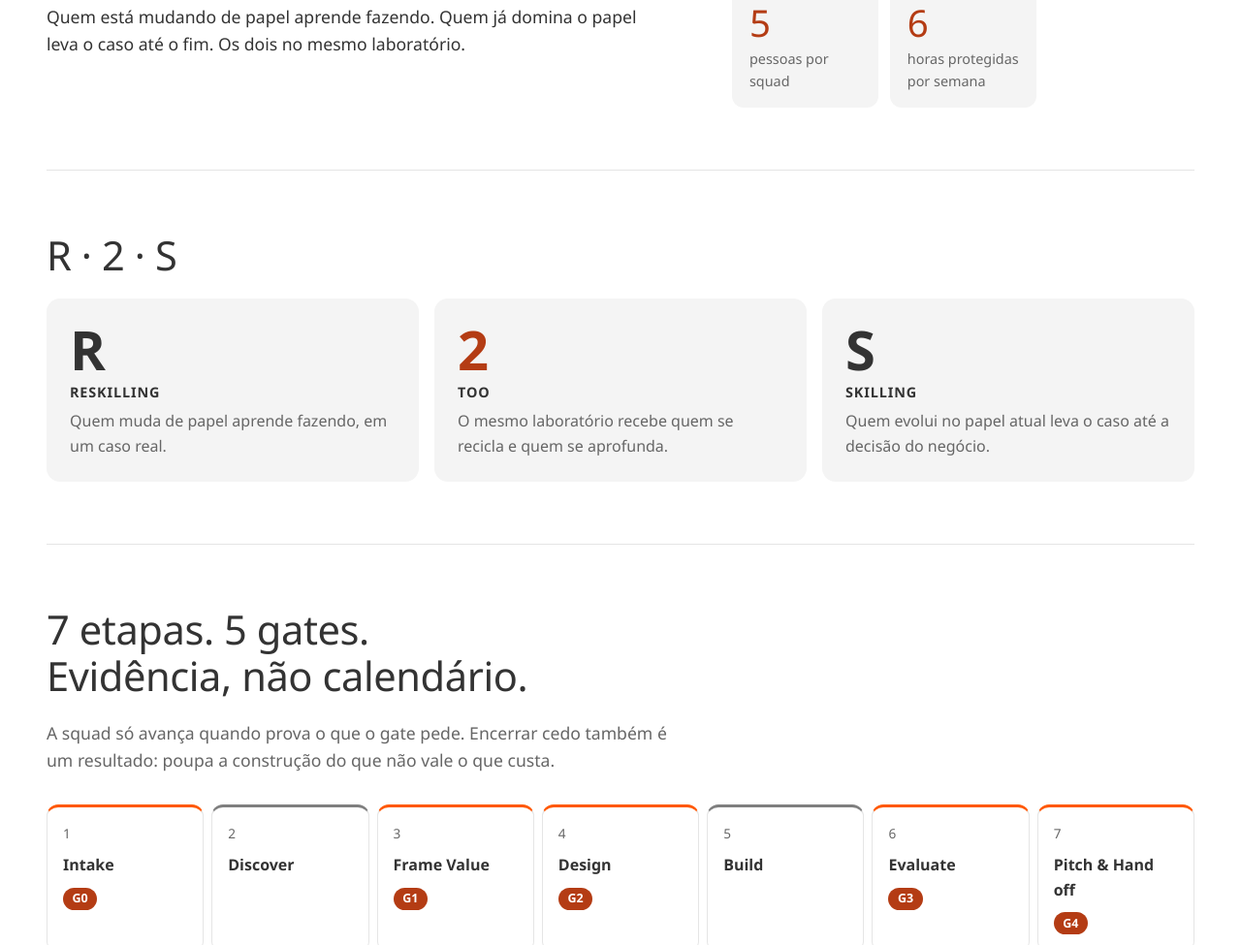
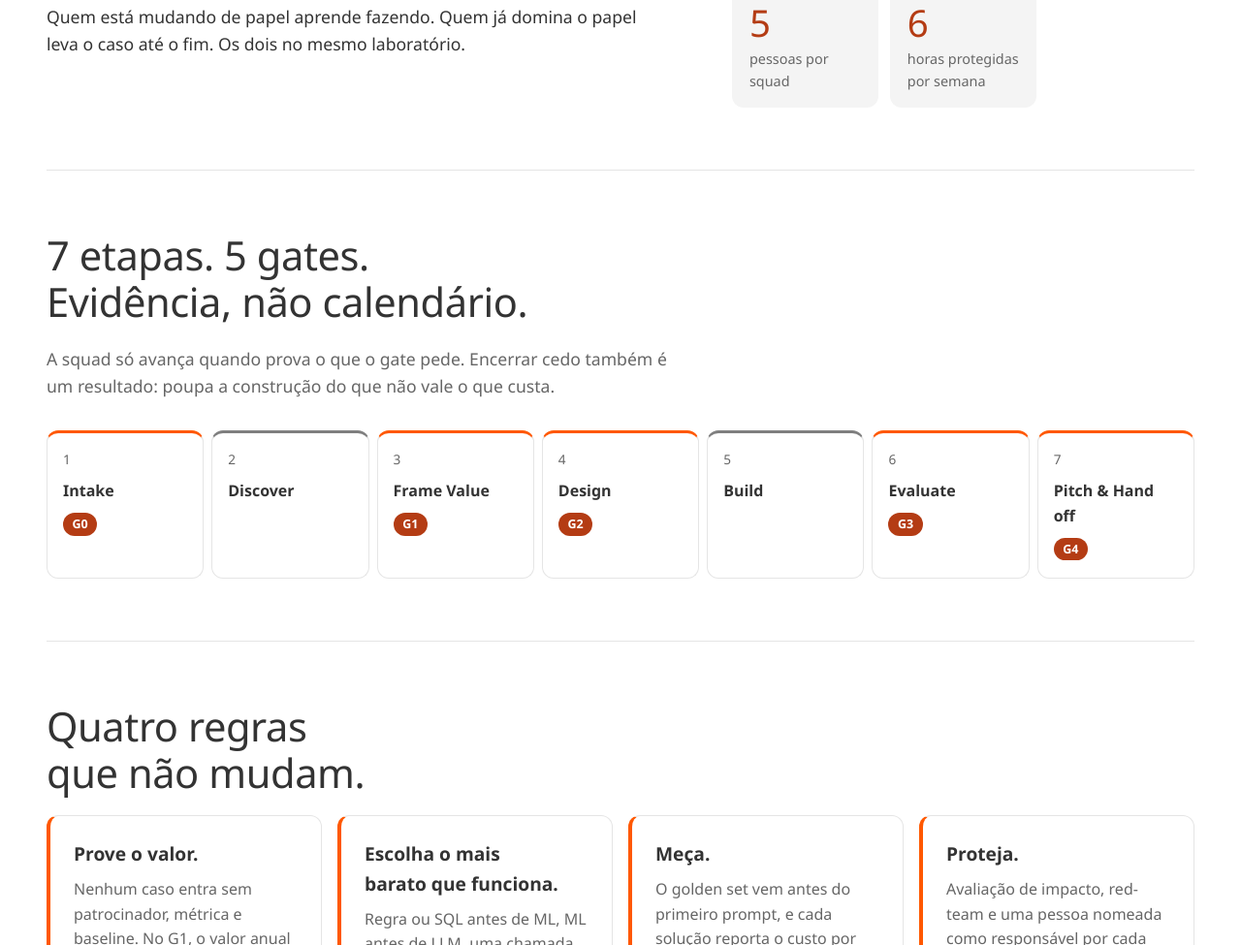
Before and after one commit to juliopessan/r2s-lab, a website with bundled scripts: page site/index.html in a window 1280 px wide. Shown: the part 924-1899 px from the top of the page at 97% size. Built offline with nearby package versions, Linux system fonts and the light colour scheme.

Commit message:
Landing: remove a seção R · 2 · S
O significado da sigla segue na tagline do hero (Reskilling too Skilling).

Co-Authored-By: Claude Opus 5.5 <noreply@anthropic.com>
Claude-Session: https://claude.ai/code/session_01WWrRsXFD8N1WEjTBSskhNM

```diff
--- a/site/css/styles.css
+++ b/site/css/styles.css
@@ -89,14 +89,6 @@ main {
 .numeros .n { font-size: 2.4rem; font-weight: 300; line-height: 1; color: var(--brand-text); font-variant-numeric: tabular-nums; }
 .numeros .l { font-size: 0.9rem; color: var(--muted); }
 
-/* R · 2 · S */
-.rs { display: grid; grid-template-columns: repeat(auto-fit, minmax(14rem, 1fr)); gap: 1rem; margin: 0; padding: 0; list-style: none; }
-.rs li { display: grid; gap: 0.35rem; padding: 1.5rem; background: var(--soft); border-radius: 14px; }
-.letter { font-size: 3.5rem; font-weight: 700; line-height: 1; color: var(--fg); }
-.rs li:nth-child(2) .letter { color: var(--brand-text); }
-.word { font-weight: 700; letter-spacing: 0.06em; text-transform: uppercase; font-size: 0.9rem; }
-.meaning { color: var(--muted); }
-
 /* etapas e gates */
 .etapas { margin: 2rem 0 0; padding: 0; list-style: none; display: grid; grid-template-columns: repeat(auto-fit, minmax(9.5rem, 1fr)); gap: 0.5rem; counter-reset: etapa; }
 .etapas li {
--- a/site/index.html
+++ b/site/index.html
@@ -67,26 +67,6 @@
     </section>
 
     <!-- MEAT -->
-    <section id="marca" class="secao brand reveal" aria-labelledby="marca-titulo">
-      <h2 id="marca-titulo">R · 2 · S</h2>
-      <ul class="rs" aria-label="O que significa R2S">
-        <li>
-          <span class="letter">R</span>
-          <span class="word">Reskilling</span>
-          <span class="meaning">Quem muda de papel aprende fazendo, em um caso real.</span>
-        </li>
-        <li>
-          <span class="letter">2</span>
-          <span class="word">too</span>
-          <span class="meaning">O mesmo laboratório recebe quem se recicla e quem se aprofunda.</span>
-        </li>
-        <li>
-          <span class="letter">S</span>
-          <span class="word">Skilling</span>
-          <span class="meaning">Quem evolui no papel atual leva o caso até a decisão do negócio.</span>
-        </li>
-      </ul>
-    </section>
 
     <section id="como" class="secao reveal" aria-labelledby="como-titulo">
       <h2 id="como-titulo">7 etapas. 5 gates. Evidência, não calendário.</h2>
```
Also changed, not shown: site/tests/a11y.test.mjs (+1 -5 lines), site/tests/beats.test.mjs (+1 -1 lines), site/tests/brand.test.mjs (+5 -36 lines).
